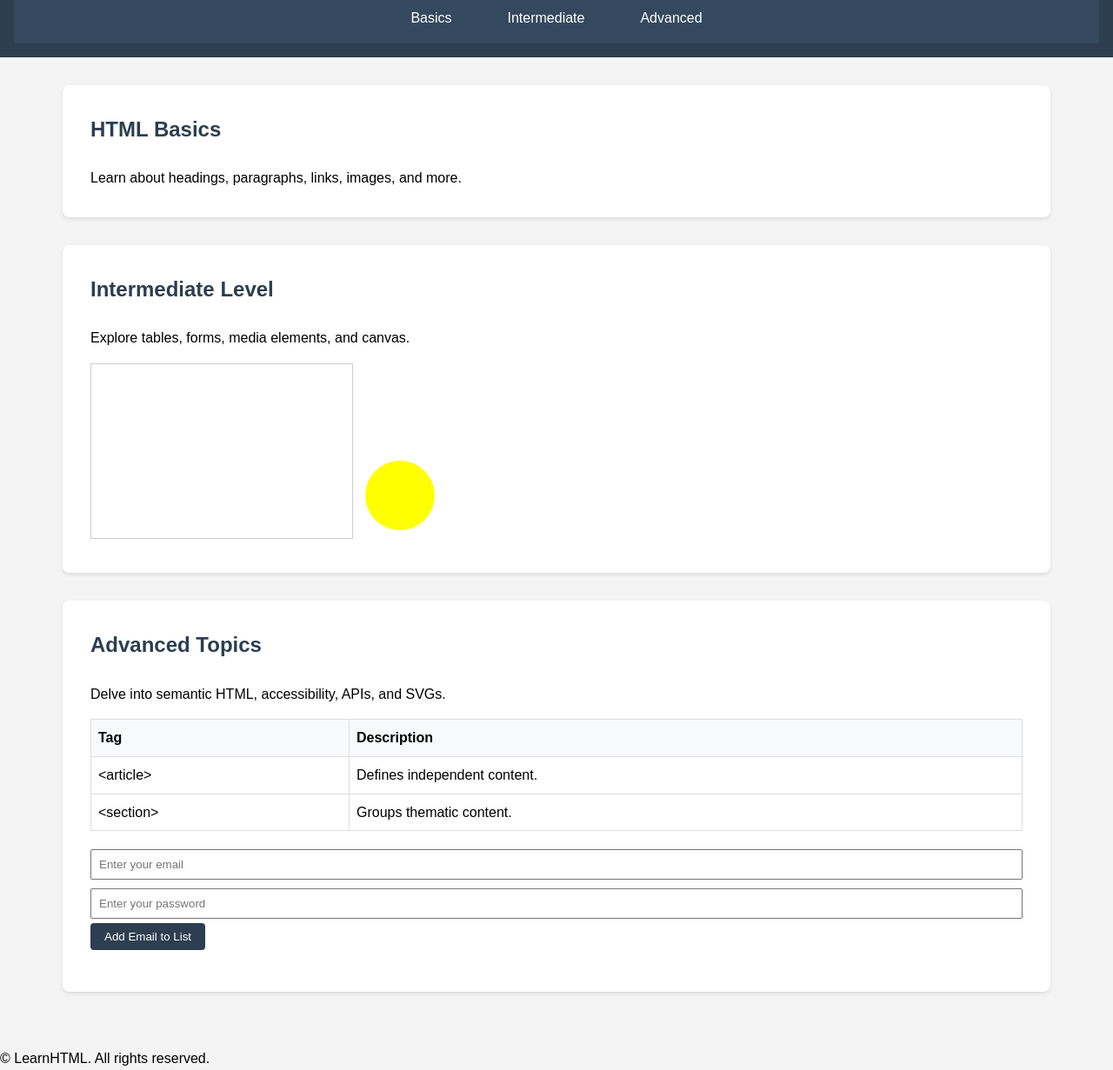
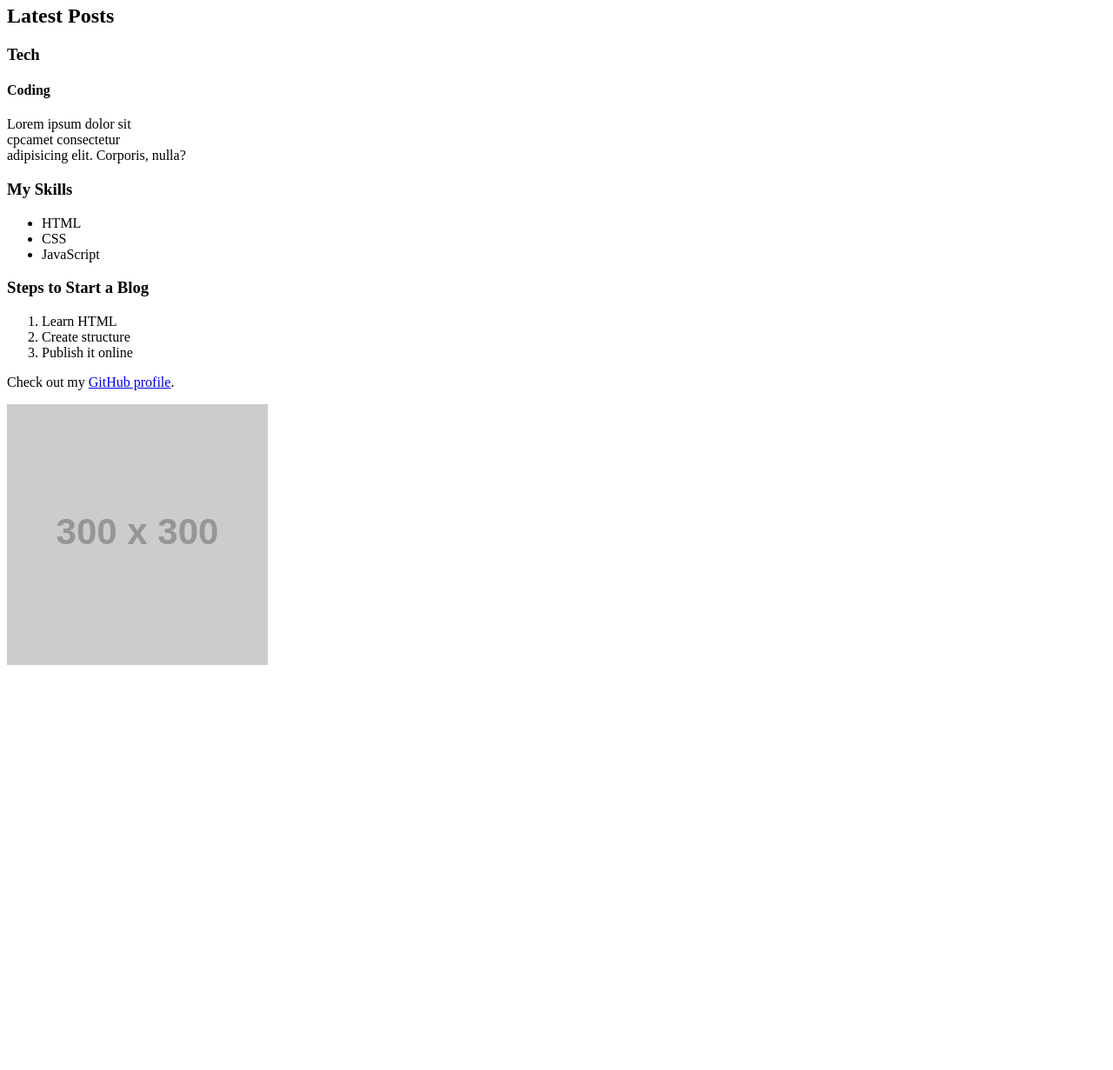
Before and after one commit to codewithmohin/-Blogzilla, a plain HTML site: page index.html in a window 1280 px wide. Shown: the part 75-1306 px from the top of the page at 87% size. After the commit the page ends 852 px from the top, so only its background shows below. Drawn offline with Linux system fonts and the light colour scheme; placeholder pictures from the web are drawn by us.

Commit message:
Initial commit

```diff
--- a/index.html
+++ b/index.html
@@ -1,72 +1,33 @@
 <!DOCTYPE html>
-<html lang="en">
+<html>
 <head>
-  <meta charset="UTF-8" />
-  <meta name="description" content="Complete HTML Topics - Beginner to Advanced" />
-  <meta name="viewport" content="width=device-width, initial-scale=1.0" />
-  <meta property="og:title" content="Master HTML - Full Roadmap" />
-  <title>Developed by Mohin</title>
-  <link rel="icon" href="favicon.ico" />
-  <link rel="stylesheet" href="style.css" />
+    <title>My page</title>
 </head>
 <body>
 
-  <header>
-    <h1>Complete HTML Learning Guide</h1>
-    <nav>
-      <ul>
-        <li><a href="#basics">Basics</a></li>
-        <li><a href="#intermediate">Intermediate</a></li>
-        <li><a href="#advanced">Advanced</a></li>
-      </ul>
-    </nav>
-  </header>
+    <h1>My Awesome Web  page</h1>
+    <h2>Latest Posts</h2>
+    <h3>Tech</h3>
+    <h4>Coding</h4>
 
-  <main>
-    <section id="basics">
-      <h2>HTML Basics</h2>
-      <p>Learn about headings, paragraphs, links, images, and more.</p>
-    </section>
+ <p>Lorem ipsum dolor sit  <br>cpcamet consectetur <br lorem10
+  >adipisicing elit. Corporis, nulla?</p>
+    <h3>My Skills</h3>
+    <ul>
+      <li>HTML</li>
+      <li>CSS</li>
+      <li>JavaScript</li>
+    </ul>
 
-    <section id="intermediate">
-      <h2>Intermediate Level</h2>
-      <p>Explore tables, forms, media elements, and canvas.</p>
-      <canvas id="myCanvas" width="300" height="200"></canvas>
-      <svg width="100" height="100">
-        <circle cx="50" cy="50" r="40" fill="yellow" />
-      </svg>
-    </section>
+    <h3>Steps to Start a Blog</h3>
+    <ol>
+      <li>Learn HTML</li>
+      <li>Create structure</li>
+      <li>Publish it online</li>
+    </ol>
 
-    <section id="advanced">
-      <h2>Advanced Topics</h2>
-      <p>Delve into semantic HTML, accessibility, APIs, and SVGs.</p>
-      <table>
-        <thead>
-          <tr>
-            <th>Tag</th>
-            <th>Description</th>
-          </tr>
-        </thead>
-        <tbody>
-          <tr><td>&lt;article&gt;</td><td>Defines independent content.</td></tr>
-          <tr><td>&lt;section&gt;</td><td>Groups thematic content.</td></tr>
-        </tbody>
-      </table>
+    <p>Check out my <a href="https://github.com">GitHub profile</a>.</p>
 
-      <form id="todoForm">
-        <input type="text" id="emailInput" placeholder="Enter your email" required />
-        <input type="password" placeholder="Enter your password" required />
-        <input type="submit" value="Add Email to List" />
-      </form>
-
-      <ul id="emailList"></ul>
-    </section>
-  </main>
-
-  <footer>
-    <p>&copy; <span id="currentYear"></span> LearnHTML. All rights reserved.</p>
-  </footer>
-
-  <script src="script.js"></script>
+    <img src="https://via.placeholder.com/300" alt="Blog Image">
 </body>
 </html>
--- a/style.css
+++ /dev/null
@@ -1,113 +0,0 @@
-* {
-  margin: 0;
-  padding: 0;
-  box-sizing: border-box;
-}
-
-body {
-  font-family: Arial, sans-serif;
-  line-height: 1.6;
-  background-color: #f4f4f4;
-}
-
-header {
-  background: #2c3e50;
-  color: white;
-  padding: 1rem;
-  text-align: center;
-}
-
-nav {
-  background: #34495e;
-  padding: 1rem;
-}
-
-nav ul {
-  list-style: none;
-  display: flex;
-  justify-content: center;
-  gap: 2rem;
-}
-
-nav a {
-  color: white;
-  text-decoration: none;
-  padding: 0.5rem 1rem;
-  border-radius: 4px;
-  transition: background 0.3s;
-}
-
-nav a:hover {
-  background: #40586e;
-}
-
-main {
-  max-width: 1200px;
-  margin: 0 auto;
-  padding: 2rem;
-}
-
-section {
-  background: white;
-  padding: 2rem;
-  margin-bottom: 2rem;
-  border-radius: 8px;
-  box-shadow: 0 2px 4px rgba(0,0,0,0.1);
-}
-
-h2 {
-  color: #2c3e50;
-  margin-bottom: 1.5rem;
-}
-
-table {
-  width: 100%;
-  border-collapse: collapse;
-  margin: 1rem 0;
-}
-
-th, td {
-  border: 1px solid #ddd;
-  padding: 8px;
-  text-align: left;
-}
-
-th {
-  background-color: #f8f9fa;
-}
-
-form {
-  margin-top: 1rem;
-}
-
-input[type="text"],
-input[type="email"],
-input[type="password"] {
-  width: 100%;
-  padding: 8px;
-  margin: 5px 0;
-}
-
-button, input[type="submit"] {
-  background: #2c3e50;
-  color: white;
-  border: none;
-  padding: 0.5rem 1rem;
-  border-radius: 4px;
-  cursor: pointer;
-}
-
-button:hover, input[type="submit"]:hover {
-  background: #34495e;
-}
-
-#emailList {
-  margin-top: 1rem;
-  list-style: disc;
-  padding-left: 1.5rem;
-}
-
-canvas {
-  border: 1px solid #ccc;
-  margin-top: 1rem;
-}
```
Also changed, not shown: scrpt.js (deleted, +0 -33 lines).
